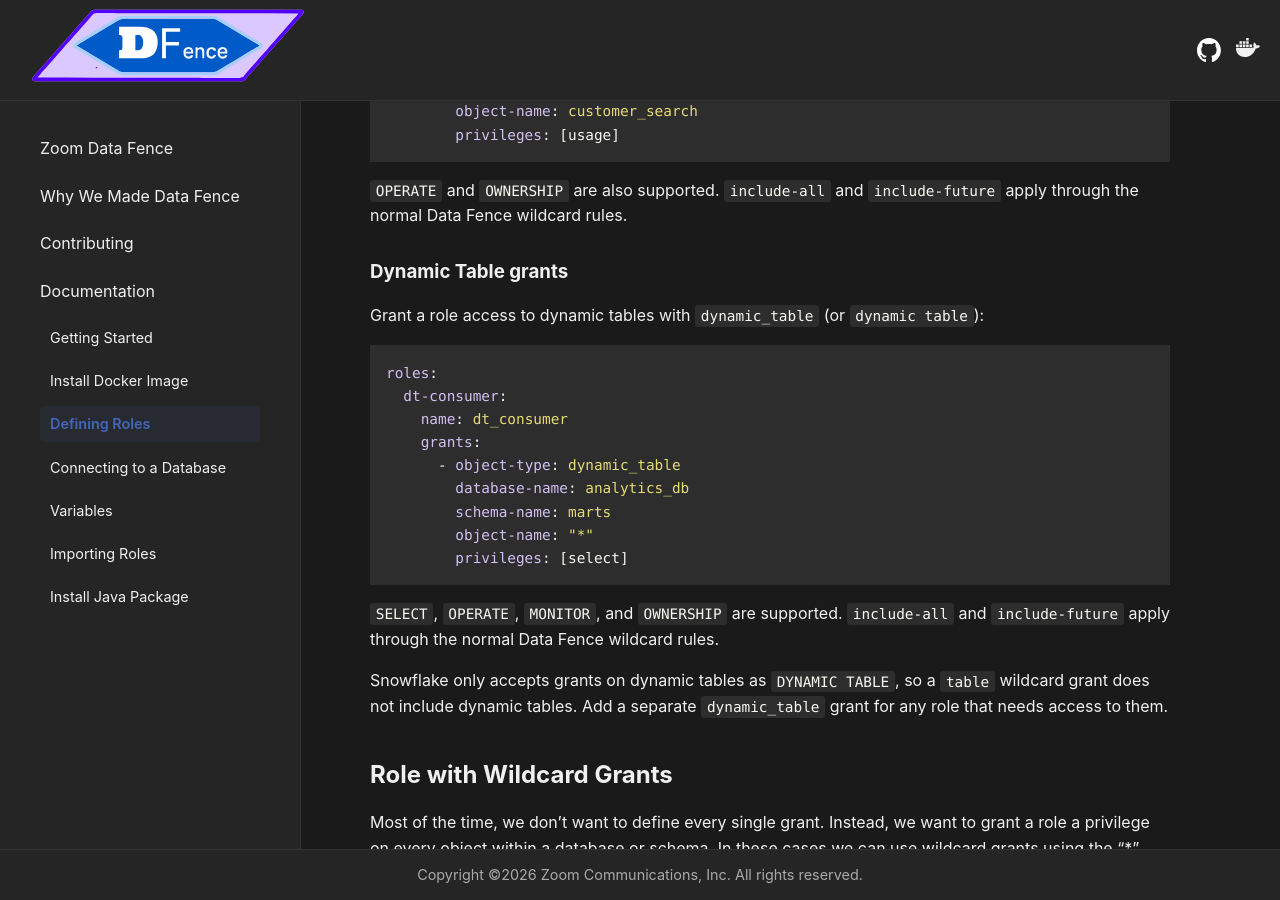
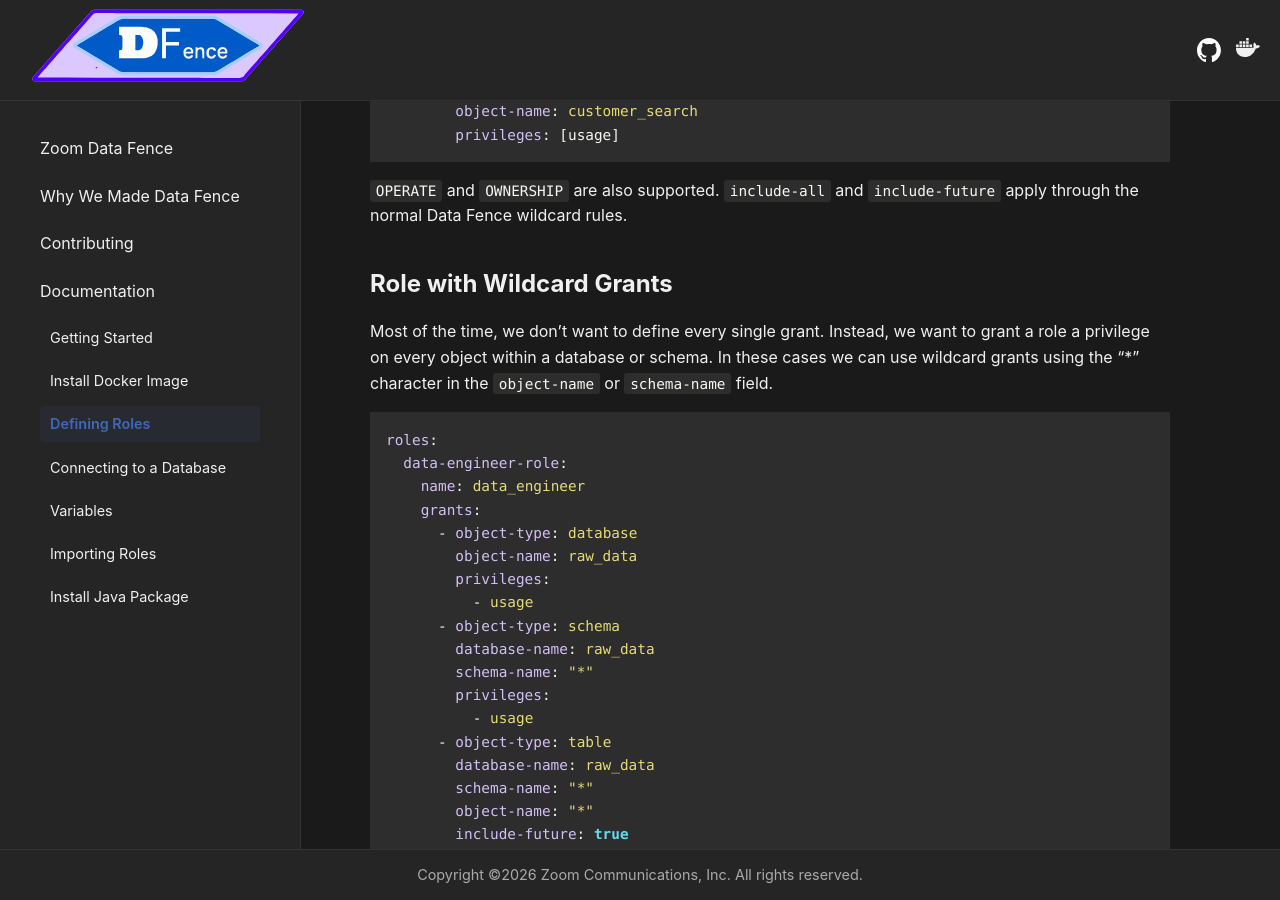
Before and after one commit to zoom/zoom-data-fence, a Jekyll site: the page built from docs/defining-roles.md, in a window 1280 px wide and 900 px high, scrolled down 2472 px. Built offline with Jekyll 4.4.1, drawn with Linux system fonts in a browser that asks for light colours.

Commit message:
Apply suggestion from @zoom-dustin-moriarty

````diff
--- a/docs/defining-roles.md
+++ b/docs/defining-roles.md
@@ -98,29 +98,6 @@ roles:
 
 `OPERATE` and `OWNERSHIP` are also supported. `include-all` and `include-future` apply
 through the normal Data Fence wildcard rules.
-
-### Dynamic Table grants
-
-Grant a role access to dynamic tables with `dynamic_table` (or `dynamic table`):
-
-```yaml
-roles:
-  dt-consumer:
-    name: dt_consumer
-    grants:
-      - object-type: dynamic_table
-        database-name: analytics_db
-        schema-name: marts
-        object-name: "*"
-        privileges: [select]
-```
-
-`SELECT`, `OPERATE`, `MONITOR`, and `OWNERSHIP` are supported. `include-all` and
-`include-future` apply through the normal Data Fence wildcard rules.
-
-Snowflake only accepts grants on dynamic tables as `DYNAMIC TABLE`, so a `table`
-wildcard grant does not include dynamic tables. Add a separate `dynamic_table` grant
-for any role that needs access to them.
 
 ## Role with Wildcard Grants
 Most of the time, we don't want to define every single grant. Instead, we want to
````
